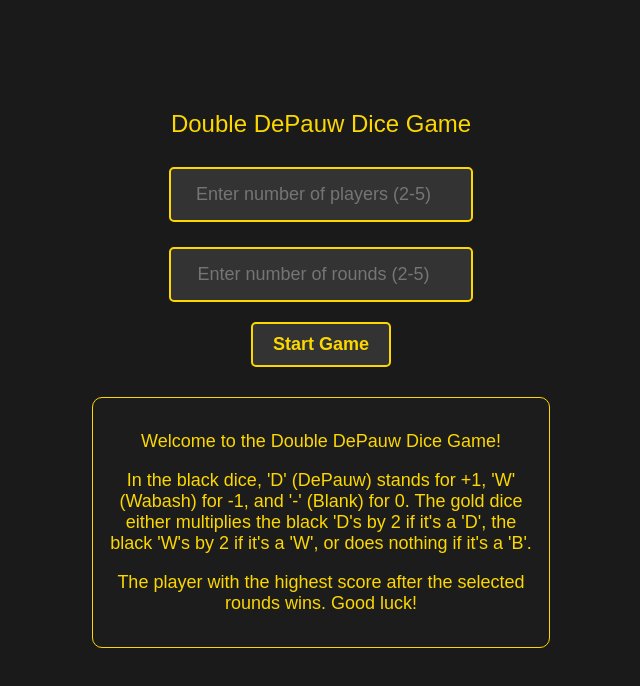
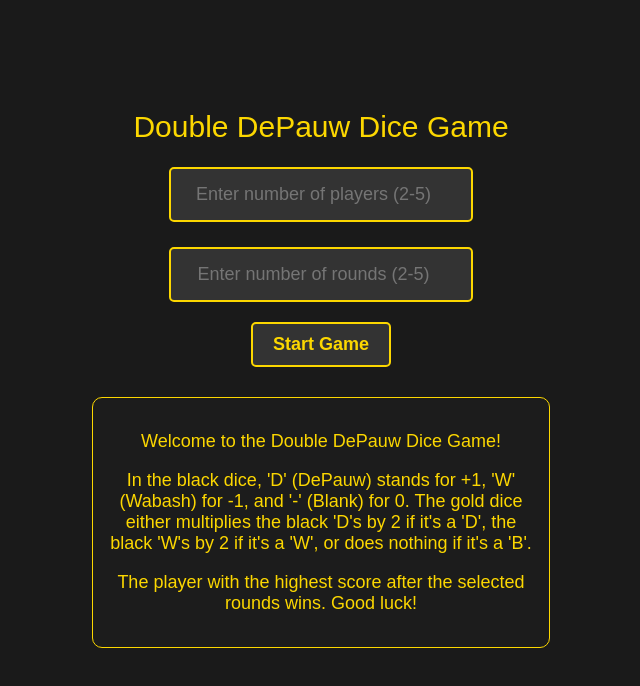
Before and after one commit to chhateauuu/DoubleDePauwDiceGame, a plain HTML site: page index.html in a window 1280 px wide. Shown: the whole page, without its empty margins (319-959 px from the left). Drawn offline with Linux system fonts and the light colour scheme.

Commit message:
Update style.css

```diff
--- a/style.css
+++ b/style.css
@@ -17,7 +17,7 @@
     color: #fcd700; /* Using the gold color for the text */
     text-align: center;
     padding: 10px 0; /* Adds some space above and below the text */
-    font-size: 24px; /* Making the title text a bit larger */
+    font-size: 30px; /* Making the title text a bit larger */
     z-index: 1000; /* Ensures the title stays above all other content */
 }
 
```
